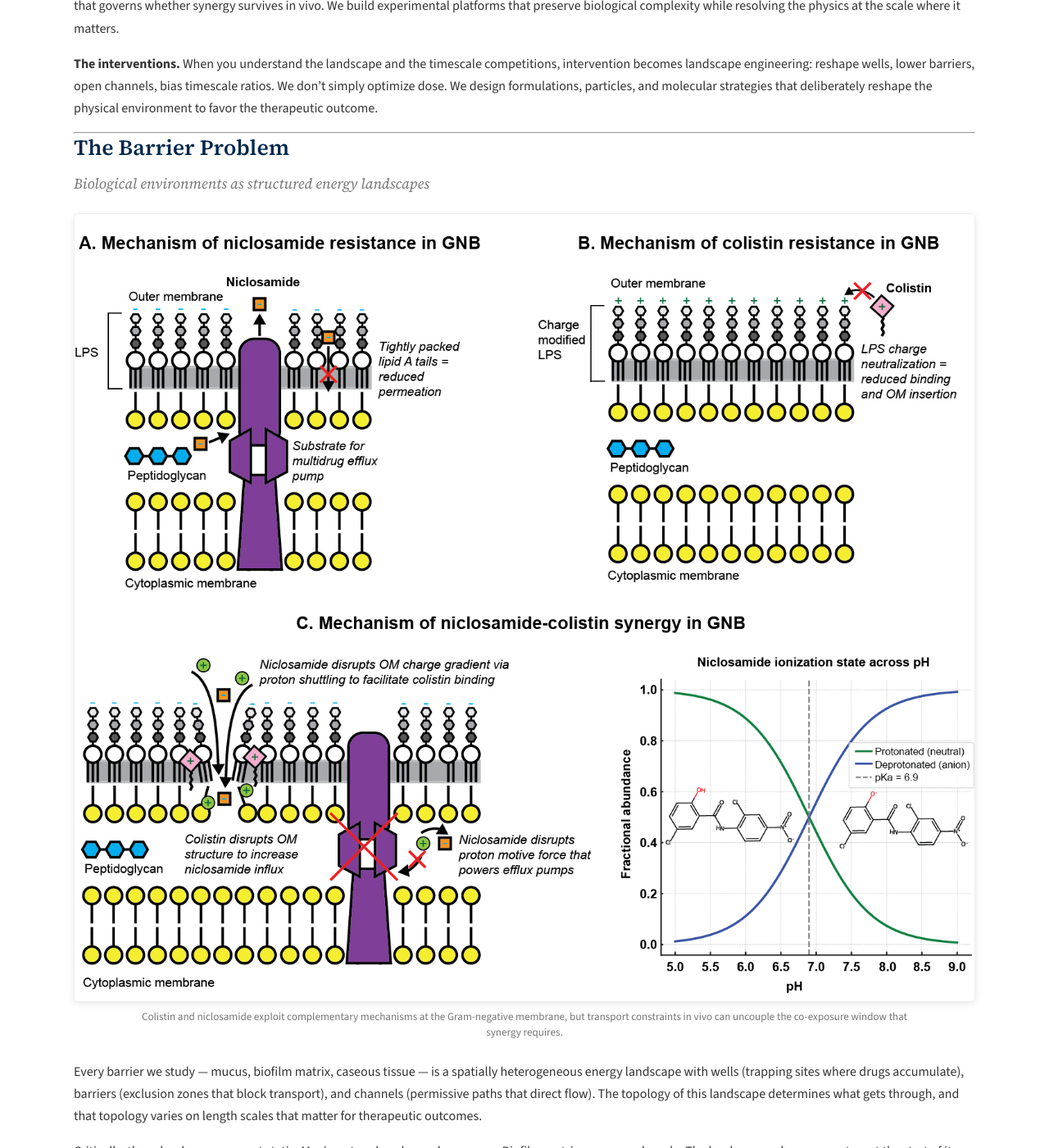
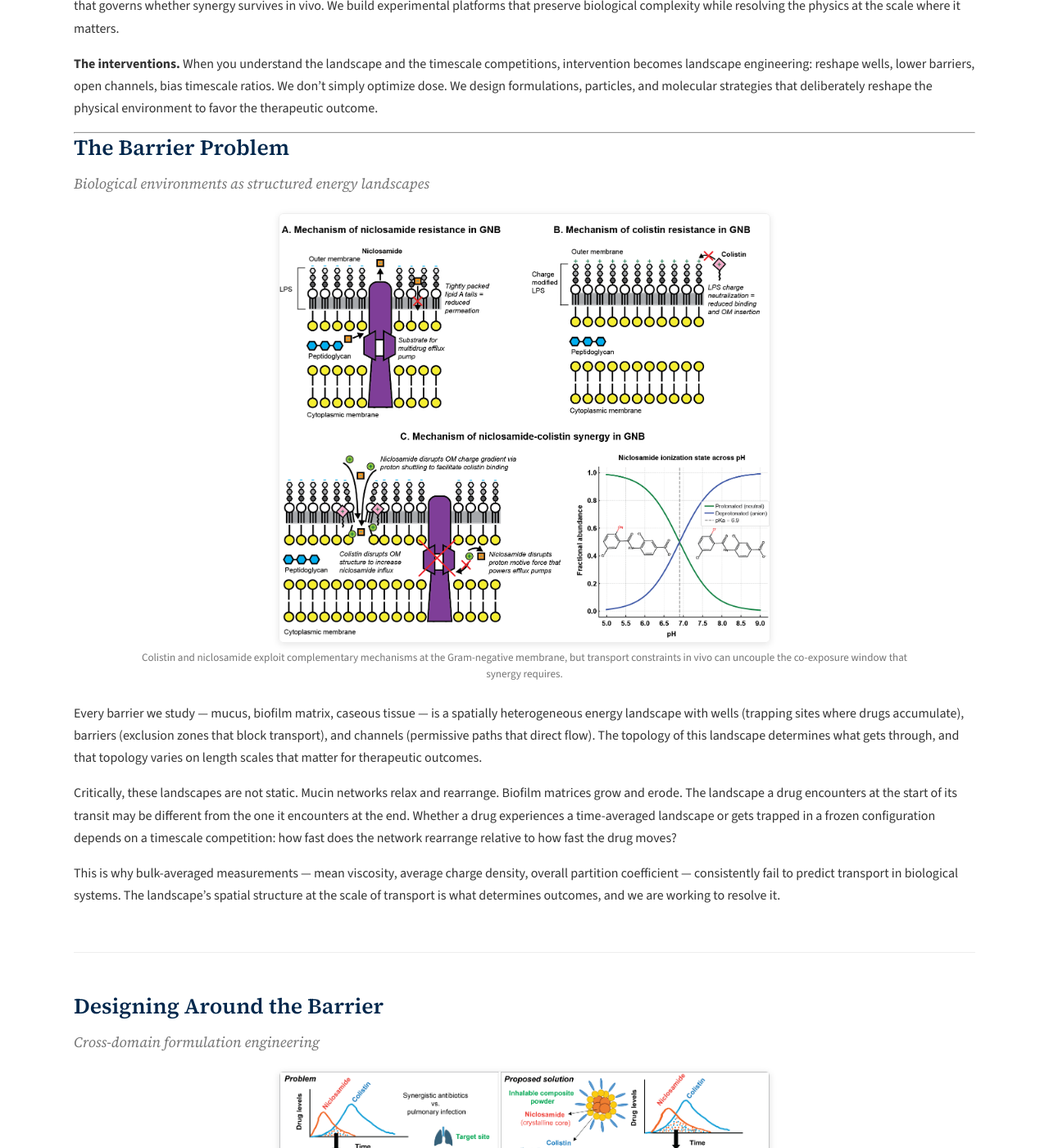
Before and after one commit to Brunaugh-Lab/Brunaugh-Lab.github.io, a Jekyll site: the page built from research.md, in a window 1280 px wide and 1400 px high, scrolled down 995 px. Shown: the whole window at 82% size. Built offline with Jekyll 4.4.1, drawn with Linux system fonts in a browser that asks for light colours.

Commit message:
Constrain research images to 600px and remove homepage hero image
Research figures now max-width: 600px, centered, so they read as
inline illustrations rather than full-width banners. Removed SEM
image from homepage hero — text-only hero for now.

Co-Authored-By: Claude Opus 4.6 <noreply@anthropic.com>

```diff
--- a/assets/css/style.css
+++ b/assets/css/style.css
@@ -312,8 +312,11 @@ li { margin-bottom: 0.35rem; }
   text-align: center;
 }
 .research-figure img {
-  max-width: 100%;
+  max-width: 600px;
+  width: 100%;
   height: auto;
+  margin: 0 auto;
+  display: block;
   border-radius: 6px;
   box-shadow: 0 2px 8px rgba(0, 0, 0, 0.1);
   border: 1px solid var(--gray-200);
--- a/index.html
+++ b/index.html
@@ -7,9 +7,6 @@ title: Home
     <h1>Brunaugh Lab</h1>
     <p class="dept">Department of Pharmaceutical Sciences · University of Michigan</p>
     <p class="tagline">We study how biological barriers shape the fate of therapeutics.</p>
-    <div class="hero-image">
-      <img src="/images/research/composite-particles.jpg" alt="Scanning electron micrograph of spray-dried niclosamide-colistin composite particles showing wrinkled, collapsed morphology.">
-    </div>
     <p class="description">Airway mucus, microbial biofilms, and diseased tissue don't just impede drug delivery — they actively adsorb, redistribute, and deplete therapeutics in ways that erode efficacy. Our lab develops the tools, formulations, and models to understand these interactions and engineer around them.</p>
     <div class="hero-actions">
       <a href="/research/" class="btn btn-maize">Our Research →</a>
```
